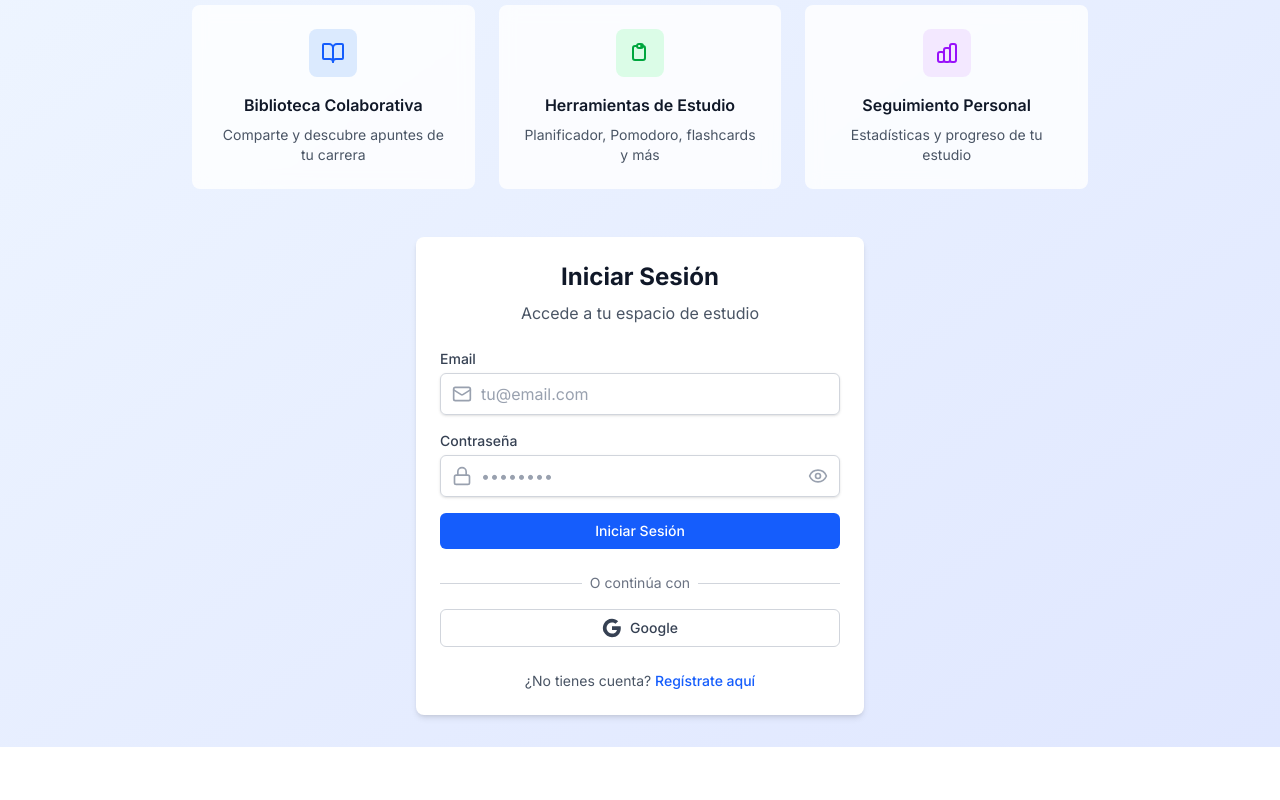
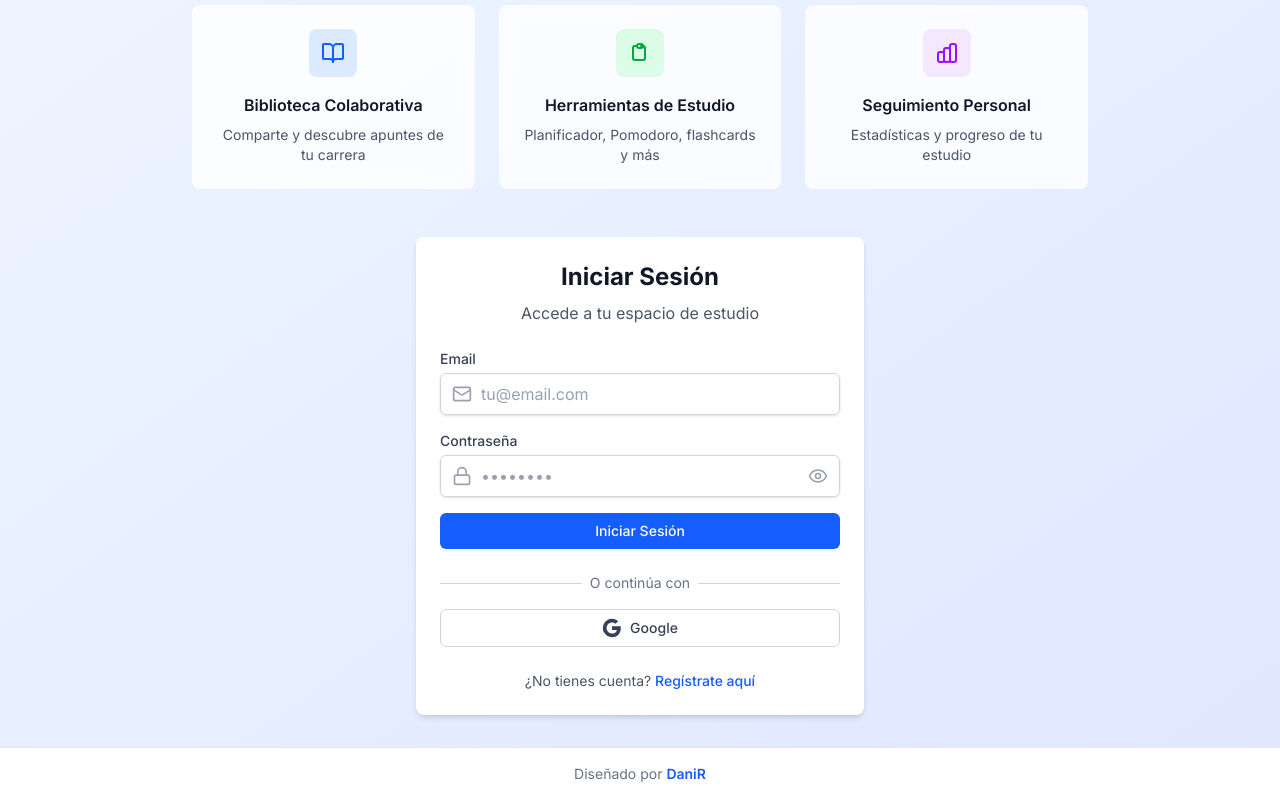
Before and after one commit to jimmycarp966/estudiantes, a Next.js app: page /auth in a window 1280 px wide. Shown: the part 179-979 px from the top of the page. Before the commit the page ends 926 px from the top, so only its background shows below. Built offline with nearby package versions, Linux system fonts and the light colour scheme; no server answers.

Commit message:
Agregar footer 'Diseñado por DaniR' en todas las páginas

```diff
--- a/src/app/layout.tsx
+++ b/src/app/layout.tsx
@@ -4,6 +4,7 @@
 import { AuthProvider } from "@/contexts/AuthContext";
 import { InstallPrompt } from "@/components/pwa/InstallPrompt";
 import { UpdatePrompt } from "@/components/pwa/UpdatePrompt";
+import { Footer } from "@/components/layout/Footer";
 
 const inter = Inter({
   subsets: ["latin"],
@@ -44,10 +45,13 @@
   return (
     <html lang="es">
       <body
-        className={`${inter.className} antialiased bg-gray-50`}
+        className={`${inter.className} antialiased bg-gray-50 min-h-screen flex flex-col`}
       >
         <AuthProvider>
-          {children}
+          <div className="flex-1">
+            {children}
+          </div>
+          <Footer />
           <InstallPrompt />
           <UpdatePrompt />
         </AuthProvider>
--- a/src/components/layout/DashboardLayout.tsx
+++ b/src/components/layout/DashboardLayout.tsx
@@ -4,6 +4,7 @@
 import { useRouter } from 'next/navigation';
 import { useEffect } from 'react';
 import { Sidebar } from './Sidebar';
+import { Footer } from './Footer';
 
 interface DashboardLayoutProps {
   children: React.ReactNode;
@@ -32,17 +33,19 @@
   }
 
   return (
-    <div className="min-h-screen bg-gray-50">
+    <div className="min-h-screen bg-gray-50 flex flex-col">
       <Sidebar />
 
       {/* Main content */}
-      <div className="lg:pl-64">
+      <div className="lg:pl-64 flex-1">
         <main className="py-4 lg:py-8">
           <div className="max-w-7xl mx-auto px-4 sm:px-6 lg:px-8">
             {children}
           </div>
         </main>
       </div>
+
+      <Footer />
     </div>
   );
 };
--- /dev/null
+++ b/src/components/layout/Footer.tsx
@@ -0,0 +1,14 @@
+export function Footer() {
+  return (
+    <footer className="bg-white border-t border-gray-200 py-4 mt-auto">
+      <div className="max-w-7xl mx-auto px-4 sm:px-6 lg:px-8">
+        <div className="flex justify-center items-center">
+          <p className="text-sm text-gray-500">
+            Diseñado por{" "}
+            <span className="font-semibold text-blue-600">DaniR</span>
+          </p>
+        </div>
+      </div>
+    </footer>
+  );
+}
```
